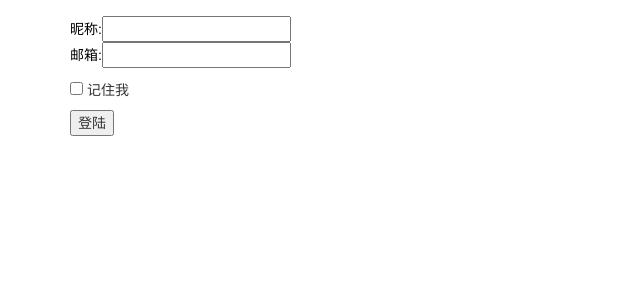
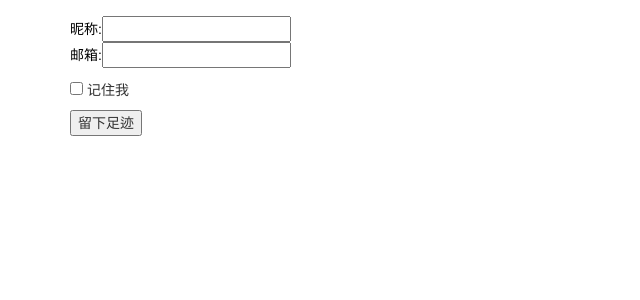
Before and after one commit to jzjwonderful/kinjz, a Flask app: page /login in a window 1280 px wide. Shown: the part 166-466 px from the top of the page, without its empty margins (0-640 px from the left). Run offline with Flask 2, Linux system fonts and the light colour scheme; some libraries are stand-ins or nearby versions.

Commit message:
set button text

```diff
--- a/app/templates/login.html
+++ b/app/templates/login.html
@@ -11,7 +11,7 @@
         <span style="color: black;width: 20px">邮箱:</span>{{form.email()}}<br>
     </p>
     <p>{{form.remember_me}} 记住我</p>
-    <p><input type="submit" value="登陆"></p>
+    <p><input type="submit" value="留下足迹"></p>
 </form>
 </div>
 {% endblock %}
```
